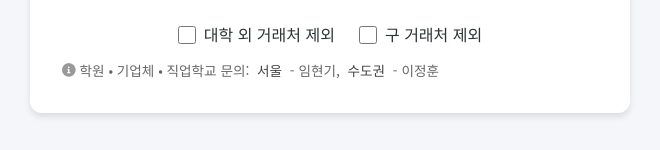
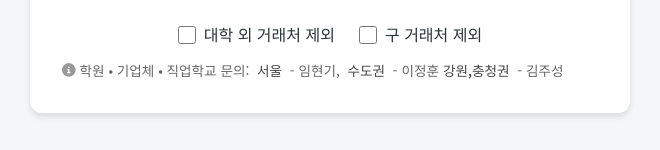
Before and after one commit to kxowls/find_sales, a website: page index.html in a window 1280 px wide. Shown: the part 235-385 px from the top of the page, without its empty margins (310-970 px from the left). Drawn offline with Linux system fonts and the light colour scheme; no server answers.

Commit message:
UI: index.html에 강원충청권 안내 문구 추가

```diff
--- a/index.html
+++ b/index.html
@@ -1,5 +1,6 @@
 <!DOCTYPE html>
 <html lang="ko">
+
 <head>
     <meta charset="UTF-8">
     <meta name="viewport" content="width=device-width, initial-scale=1.0, maximum-scale=1.0, user-scalable=no">
@@ -8,6 +9,7 @@
     <link rel="stylesheet" href="https://fonts.googleapis.com/css2?family=Noto+Sans+KR:wght@400;500;700&display=swap">
     <link rel="stylesheet" href="https://cdnjs.cloudflare.com/ajax/libs/font-awesome/6.0.0-beta3/css/all.min.css">
 </head>
+
 <body>
     <div class="container">
         <header>
@@ -40,6 +42,7 @@
                 학원&nbsp;•&nbsp;기업체&nbsp;•&nbsp;직업학교 문의:&nbsp;
                 <span style="font-weight:500;color:#444;">서울</span> - 임현기,&nbsp;
                 <span style="font-weight:500;color:#444;">수도권</span> - 이정훈
+                <span style="font-weight:500;color:#444;">강원,충청권</span> - 김주성
             </div>
             <!-- 안내 문구 끝 -->
 
@@ -72,4 +75,5 @@
 
     <script src="script.js"></script>
 </body>
+
 </html>
```
